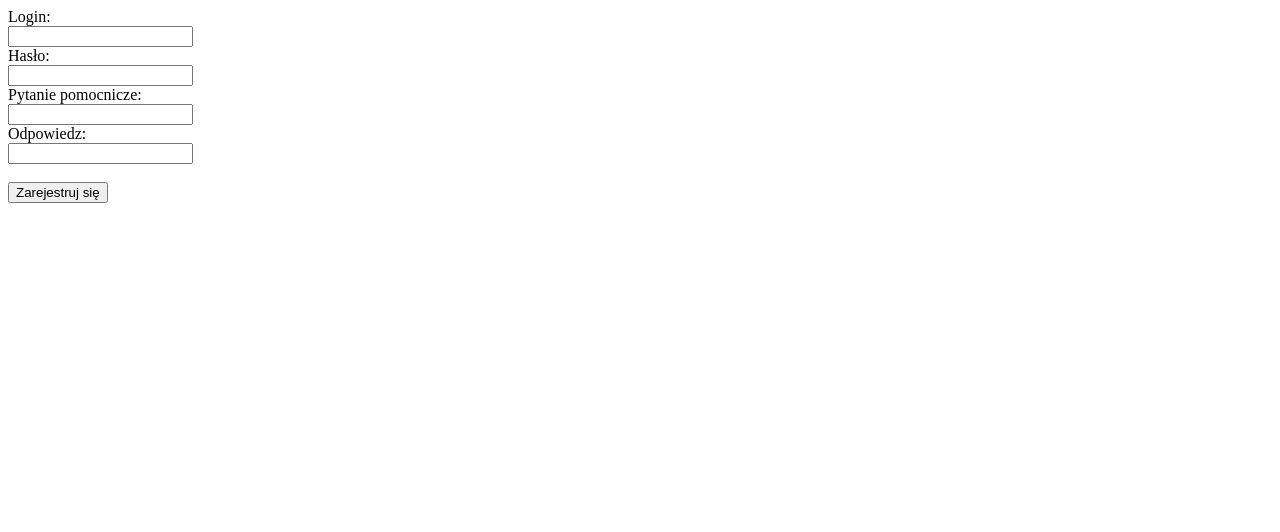
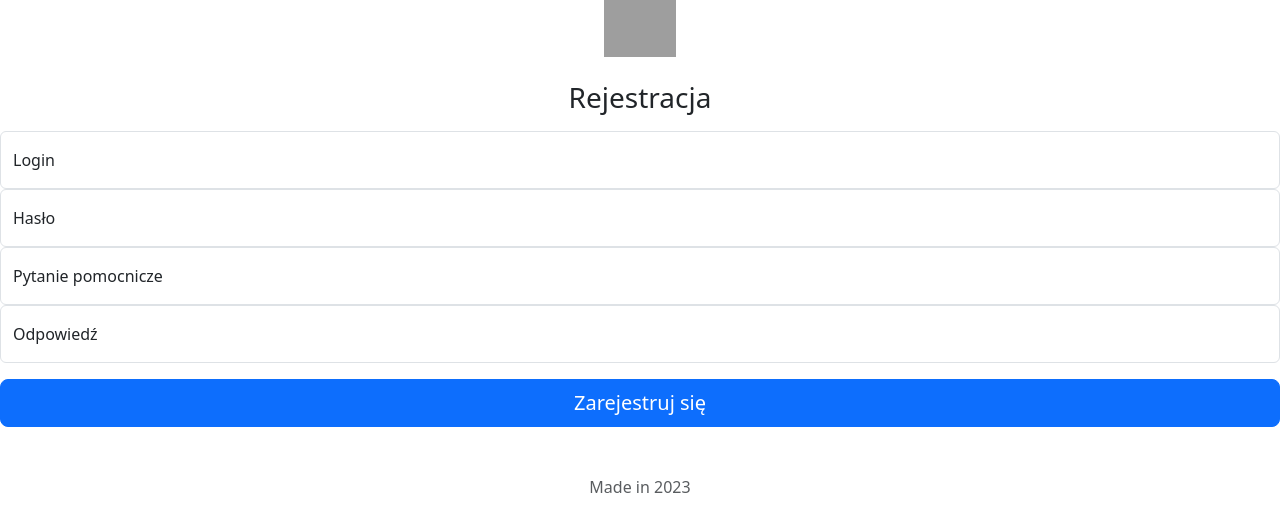
Before and after one commit to xjustkacper/NGRVideo, a PHP site: page /register.php in a window 1280 px wide. Shown: the top 532 px of the page. Run offline with PHP 8.4, Linux system fonts and the light colour scheme; grey boxes are pictures that could not be loaded.

Commit message:
Update register.php

```diff
--- a/register.php
+++ b/register.php
@@ -1,26 +1,51 @@
 <?php
 session_start();
+
 if (isset($_SESSION["loggedin"]) && $_SESSION["loggedin"] === true) {
     header("Location: index.php");
     exit;
 }
 ?>
-<!DOCTYPE html>
+
+<!doctype html>
 <html lang="pl">
   <head>
-    <meta charset="UTF-8">
-    <meta http-equiv="X-UA-Compatible" content="IE=edge">
-    <meta name="viewport" content="width=device-width, initial-scale=1.0">
+    <meta charset="utf-8">
+    <meta name="viewport" content="width=device-width, initial-scale=1">
     <title>Rejestracja</title>
+    <link href="https://cdn.jsdelivr.net/npm/bootstrap@5.3.0-alpha1/dist/css/bootstrap.min.css" rel="stylesheet" integrity="sha384-GLhlTQ8iRABdZLl6O3oVMWSktQOp6b7In1Zl3/Jr59b6EGGoI1aFkw7cmDA6j6gD" crossorigin="anonymous">
+    <script src="https://cdn.jsdelivr.net/npm/bootstrap@5.3.0-alpha1/dist/js/bootstrap.bundle.min.js" integrity="sha384-w76AqPfDkMBDXo30jS1Sgez6pr3x5MlQ1ZAGC+nuZB+EYdgRZgiwxhTBTkF7CXvN" crossorigin="anonymous"></script>
+
+    <link href="signup.css" rel="stylesheet">
   </head>
-<body>
+  <body class="text-center">
+
+<main class="form-signup">
 <form action="rejestracja.php" method="POST">
-        Login: <br> <input type="text" name="login"> <br>
-        Hasło: <br> <input type="password" name="haslo"> <br>
-        Pytanie pomocnicze: <br> <input type="text" name="pytanie"> <br>
-        Odpowiedz: <br> <input type="text" name="odpowiedz"> <br><br>
-        <input type="submit" value="Zarejestruj się">
+    <img class="mb-4" src="bootstrap-solid.svg" alt="" width="72" height="57">
+    <h1 class="h3 mb-3 fw-normal">Rejestracja</h1>
 
+    <div class="form-floating">
+      <input type="text" class="form-control" id="floatingInput" name="login" placeholder="Username">
+      <label for="floatingInput">Login</label>
+    </div>
+    <div class="form-floating">
+      <input type="password" class="form-control" id="floatingPassword" name="haslo" placeholder="Password">
+      <label for="floatingPassword">Hasło</label>
+    </div>
+    <div class="form-floating">
+      <input type="text" class="form-control" id="floatingQuestion" name="pytanie" placeholder="Pytanie pomocnicze">
+      <label for="floatingQuestion">Pytanie pomocnicze</label>
+    </div>
+    <div class="form-floating mb-3">
+      <input type="text" class="form-control" id="floatingAnswer" name="odpowiedz" placeholder="Odpowiedź">
+      <label for="floatingAnswer">Odpowiedź</label>
+    </div>
+
+    <button class="w-100 btn btn-lg btn-primary" type="submit">Zarejestruj się</button>
+    <p class="mt-5 mb-3 text-muted"> Made in 2023</p>
   </form>
+</main>
+
   </body>
 </html>
```
Lines whose indentation alone changed are shown as unchanged.
